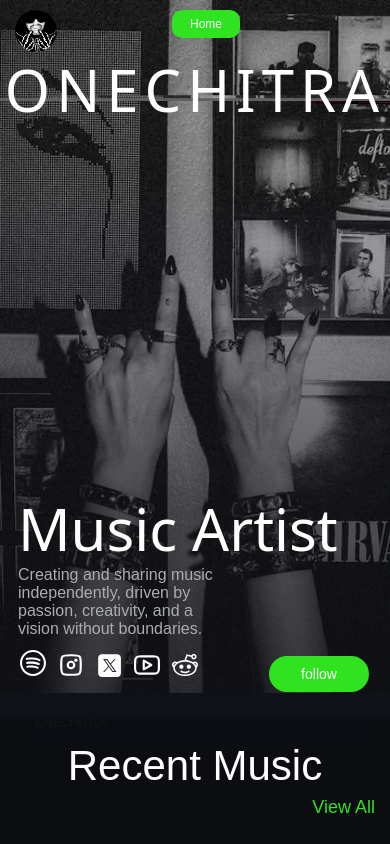
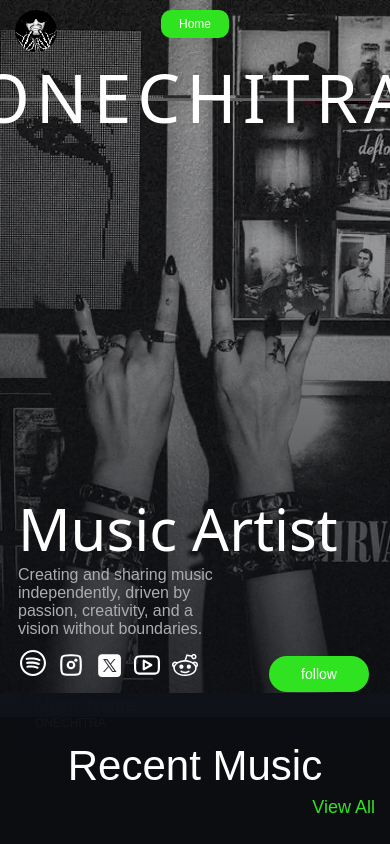
Before and after one commit to Ayush-for-code/Music_portfolio, a React (Vite) app: page / in a window 390 px wide. Shown: the top 844 px of the page. Built offline with nearby package versions, Linux system fonts and the light colour scheme; a web font is replaced by a local one.

Commit message:
here we go again

```diff
--- a/src/App.css
+++ b/src/App.css
@@ -376,8 +376,10 @@ body{
 }
 
 .nav-container ul{
-  display: block;
-    margin-right:135px;
+  position: absolute;
+  top:0;
+  left:50%;
+  transform: translateX(-50%);
 }
 
 .nav-container li{
@@ -394,7 +396,7 @@ body{
     left:50%;
     transform:translateX(-50%);
     margin:0;
-    font-size:58px;
+    font-size:68px;
     z-index:10;
 }
 
```
